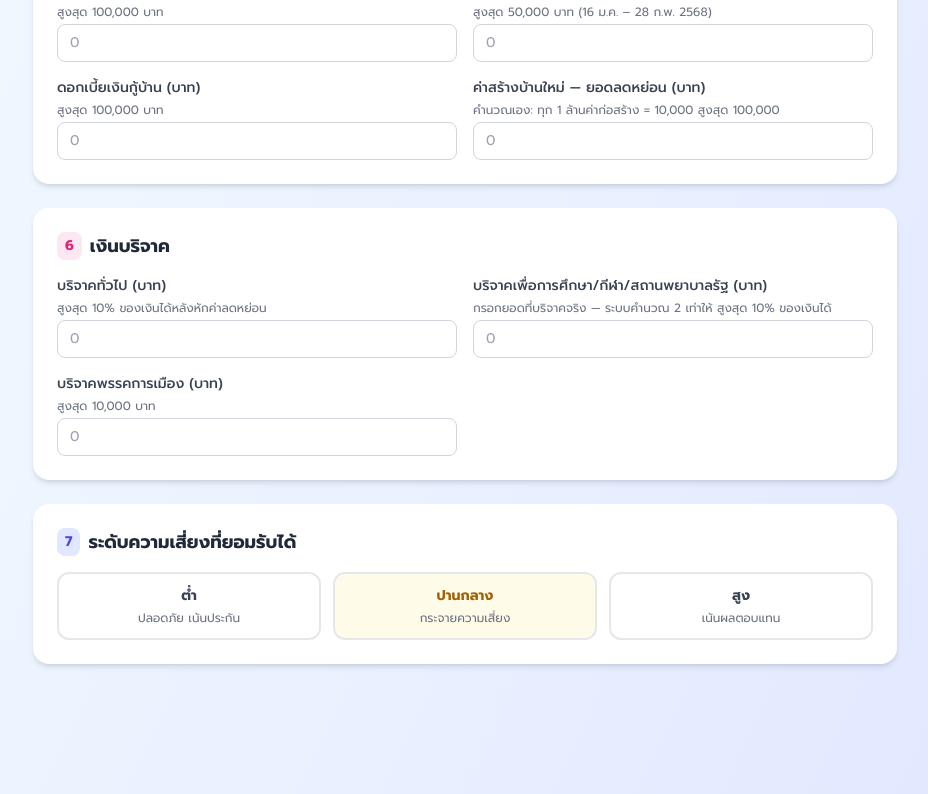
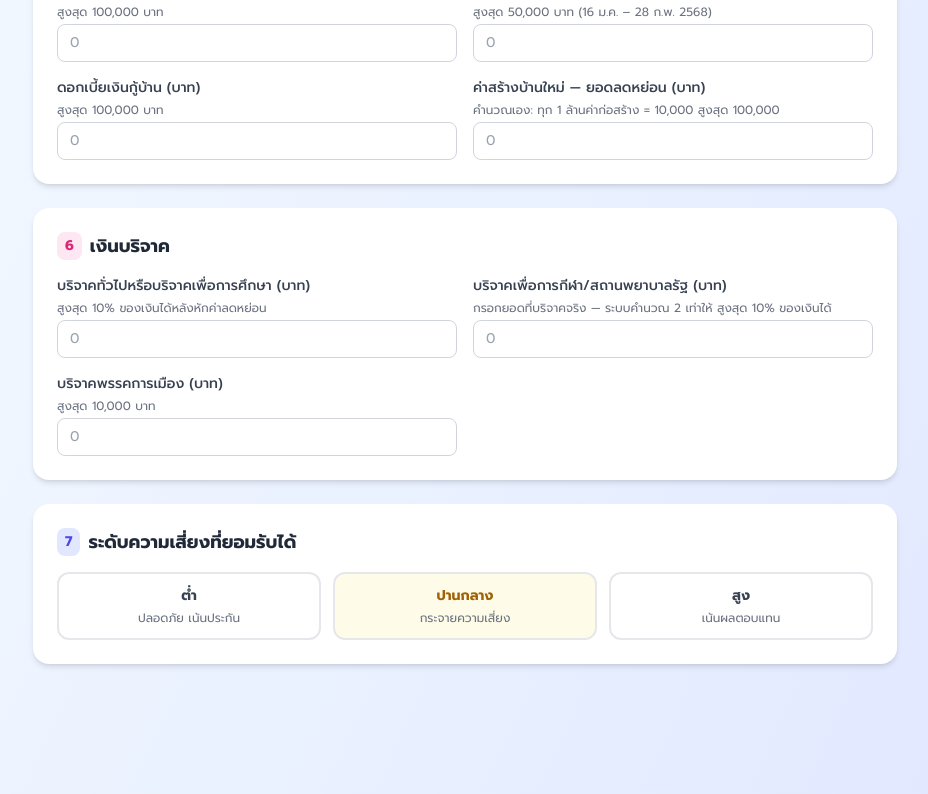
Before and after one commit to iminminnfw/smart-tax-assistant, a Next.js app in the folder smart_tax_assistant/: page /financial-info in a window 1280 px wide. Shown: the part 1881-2675 px from the top of the page, without its empty margins (175-1103 px from the left). Built offline with nearby package versions, Linux system fonts and the light colour scheme; no server answers.

Commit message:
Fix education

```diff
--- a/smart_tax_assistant/src/app/(app)/financial-info/page.tsx
+++ b/smart_tax_assistant/src/app/(app)/financial-info/page.tsx
@@ -329,8 +329,8 @@ export default function FinancialInfoPage() {
             เงินบริจาค
           </h2>
           <div className="grid grid-cols-1 sm:grid-cols-2 gap-4">
-            {numField('บริจาคทั่วไป (บาท)', 'donation_general', 'สูงสุด 10% ของเงินได้หลังหักค่าลดหย่อน')}
-            {numField('บริจาคเพื่อการศึกษา/กีฬา/สถานพยาบาลรัฐ (บาท)', 'donation_education', 'กรอกยอดที่บริจาคจริง — ระบบคำนวณ 2 เท่าให้ สูงสุด 10% ของเงินได้')}
+            {numField('บริจาคทั่วไปหรือบริจาคเพื่อการศึกษา (บาท)', 'donation_general', 'สูงสุด 10% ของเงินได้หลังหักค่าลดหย่อน')}
+            {numField('บริจาคเพื่อการกีฬา/สถานพยาบาลรัฐ (บาท)', 'donation_education', 'กรอกยอดที่บริจาคจริง — ระบบคำนวณ 2 เท่าให้ สูงสุด 10% ของเงินได้')}
             {numField('บริจาคพรรคการเมือง (บาท)', 'donation_political', 'สูงสุด 10,000 บาท')}
           </div>
         </section>
--- a/smart_tax_assistant/src/app/(app)/tax-deduction-calculator/page.tsx
+++ b/smart_tax_assistant/src/app/(app)/tax-deduction-calculator/page.tsx
@@ -417,8 +417,8 @@ export default function TaxDeductionCalculator() {
               <SummaryRow label="Easy e-Receipt" value={f.easy_e_receipt} />
               <SummaryRow label="ดอกเบี้ยเงินกู้บ้าน" value={f.home_loan_interest} />
               <SummaryRow label="ค่าสร้างบ้านใหม่" value={f.new_house_construction} />
-              <SummaryRow label="บริจาคทั่วไป" value={f.donation_general} />
-              <SummaryRow label="บริจาคเพื่อการศึกษา (นับ 2 เท่า)" value={f.donation_education} />
+              <SummaryRow label="บริจาคทั่วไปหรือบริจาคเพื่อการศึกษา" value={f.donation_general} />
+              <SummaryRow label="บริจาคเพื่อการกีฬา/สถานพยาบาลรัฐ (นับ 2 เท่า)" value={f.donation_education} />
               <SummaryRow label="บริจาคพรรคการเมือง" value={f.donation_political} />
               {[f.social_enterprise_investment, f.easy_e_receipt, f.home_loan_interest, f.new_house_construction, f.donation_general, f.donation_education, f.donation_political].every(v => v === 0) && (
                 <p className="text-xs text-gray-400 text-center py-2">ไม่มีการลดหย่อนอื่นๆ</p>
```
